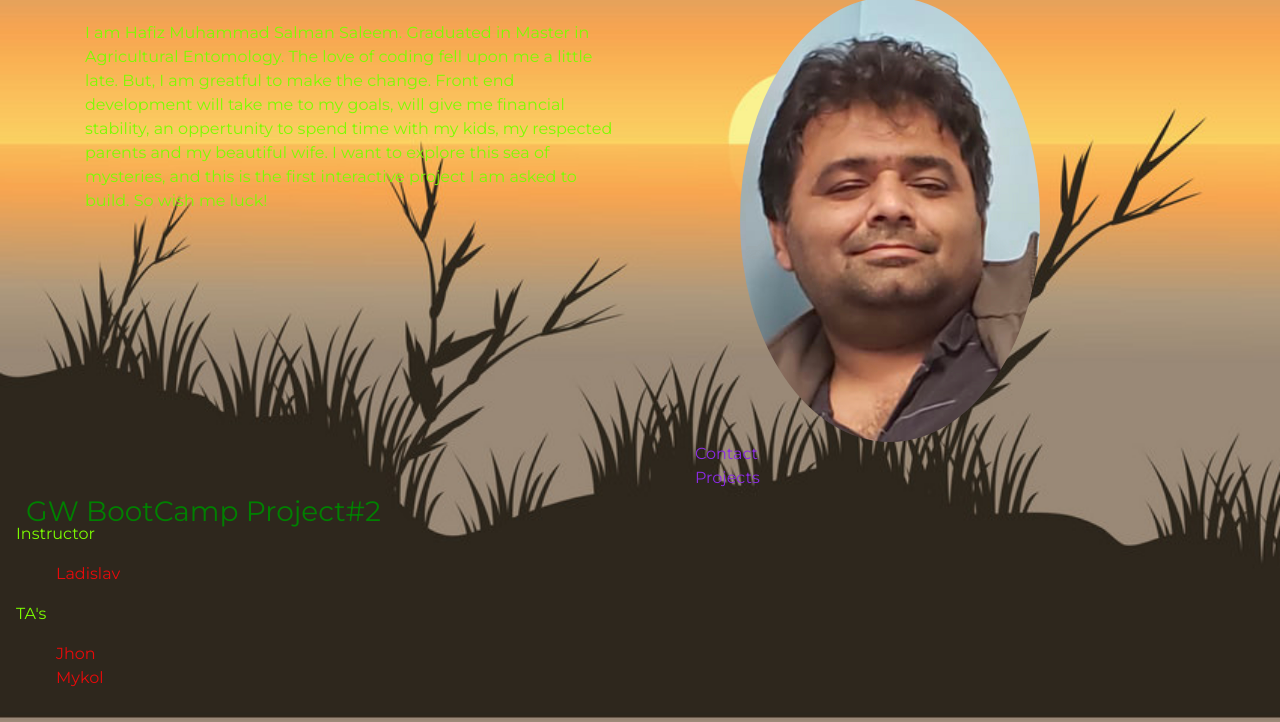
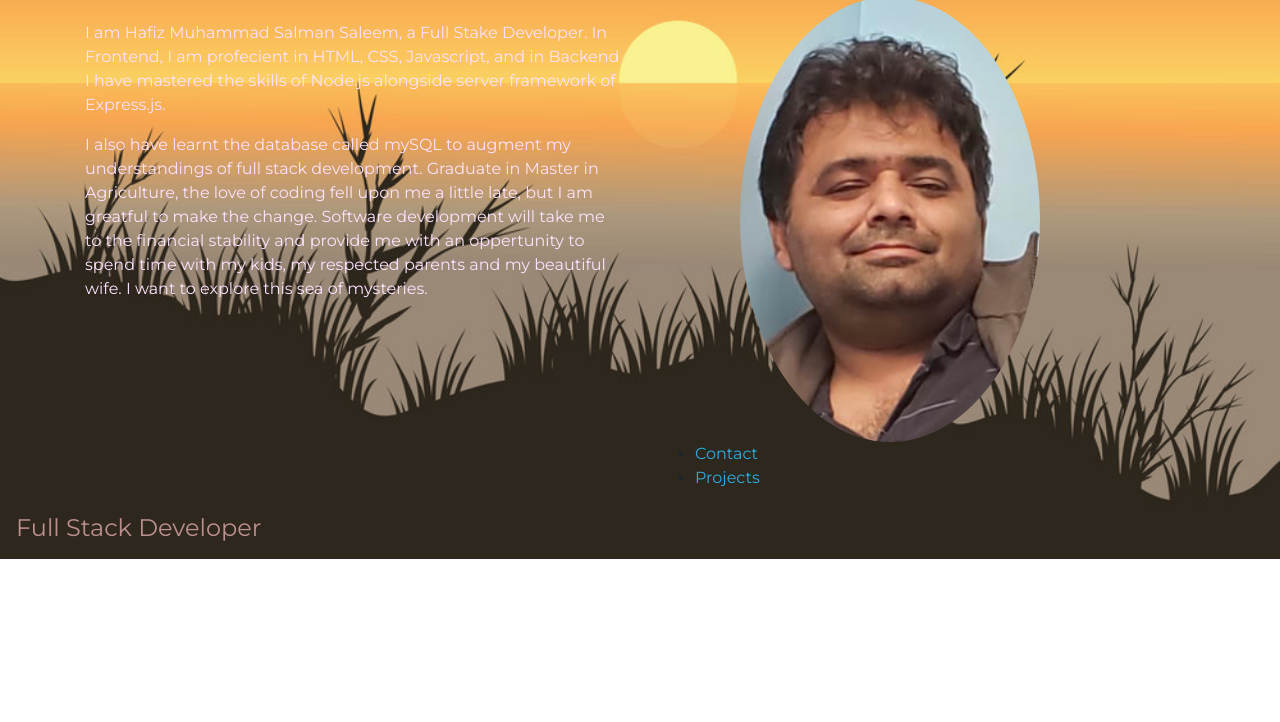
Before and after one commit to hmsalmans/08-Updated_Portfolio_Page, a plain HTML site: page index.html in a window 1280 px wide. Shown: the part 263-985 px from the top of the page. After the commit the page ends 822 px from the top, so only its background shows below. Drawn offline with nearby package versions, Linux system fonts and the light colour scheme.

Commit message:
Porfolio is finalised

```diff
--- a/css/style.css
+++ b/css/style.css
@@ -1,8 +1,6 @@
 
 @import url('https://fonts.googleapis.com/css?family=Montserrat');
-body {
-    font-family: 'Montserrat', sans-serif;
-}
+
 header nav a img {
     width: 50px;
 
@@ -11,17 +9,18 @@ header nav a img {
 body {
     background-image: url(image1.jpg);
     background-size: cover;
+    font-family: 'Montserrat', sans-serif;
 
 }
 p{
-    color: lawngreen;
+    color: #fde2ff;
 }
 .red {
-    color: blueviolet;
+    color: rgb(43, 174, 226);
 
 }
 .null {
-    list-style-type: none;
+
 
 }
 .red1 {
@@ -38,3 +37,6 @@ footer h3 {
 h3 {
     color: green;
 }
+h4 {
+    color: rosybrown;
+}
--- a/index.html
+++ b/index.html
@@ -38,7 +38,8 @@
             <div class="row">
                 <div class="col-md-6" >
                     <br>
-                    <p>I am Hafiz Muhammad Salman Saleem. Graduated in Master in Agricultural Entomology. The love of coding fell upon me a little late. But, I am greatful to make the change. Front end development will take me to my goals, will give me financial stability, an oppertunity to spend time with my kids, my respected parents and my beautiful wife. I want to explore this sea of mysteries, and this is the first interactive project I am asked to build. So wish me luck!
+                    <p>I am Hafiz Muhammad Salman Saleem, a Full Stake Developer. In Frontend, I am profecient in HTML, CSS, Javascript, and in Backend I have mastered the skills of Node.js alongside server framework of Express.js.</p>
+                    <p> I also have learnt the database called mySQL to augment my understandings of full stack development. Graduate in Master in Agriculture,  the love of coding fell upon me a little late, but I am greatful to make the change. Software development will take me to the financial stability and provide me with an oppertunity to spend time with my kids, my respected parents and my beautiful wife. I want to explore this sea of mysteries.</p>
                     </p>
                 </div>
                 <div class="col-md-6">
@@ -65,21 +66,7 @@
         </section>
     </main>
     <footer class="navbar navbar-default navbar-fixed-bottom "><!--a fixed footer stays at the bottom no matter th scrolling of page-->
-        <h3 >GW BootCamp Project#2 </h3>
-           <div class="navbar-text">
-                <p>Instructor
-                </p>
-                <ul class="null red1">
-                    <li>Ladislav</li>
-                </ul>
-                <p>TA's
-                </p>
-                <ul class="null red1">
-                    <li>Jhon</li>
-                    <li>Mykol</li>
-                </ul>
-           </div>
-
-        </footer>
+    <h4>Full Stack Developer</h4>
+    </footer>
 </body>
 </html>
```
Also changed, not shown: README.md.
